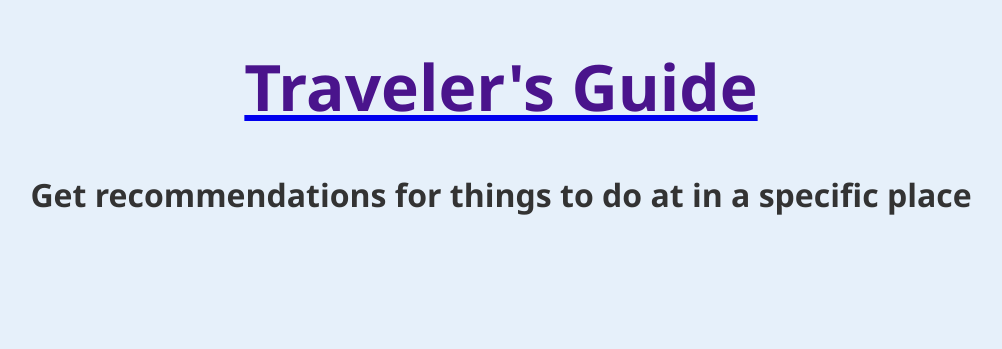
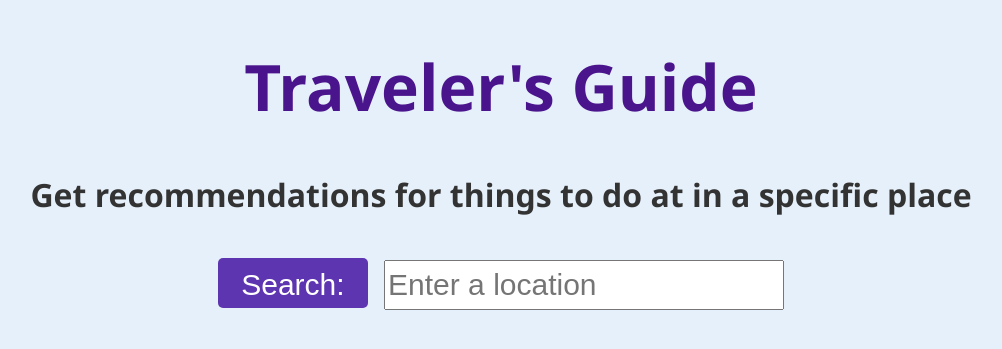
Before and after one commit to software-students-spring2024/5-final-project-spring-2024-kiwi-final, a Flask app: page /searchRecom in a window 1280 px wide. Shown: the top 349 px of the page, without its empty margins (139-1141 px from the left). Run offline with Flask 3, Linux system fonts and the light colour scheme.

Commit message:
search functionality

```diff
--- a/docker-compose.yml
+++ b/docker-compose.yml
@@ -24,7 +24,7 @@ services:
       - mongo_db
     environment:
       MONGO_URI: "mongodb://mongo_db:27017/mydatabase"
-      OPENAI_API_KEY: "{Input key here}"
+      OPENAI_API_KEY: "{Insert key here}"
 
   mongo_db:
     image: mongo
--- a/webApp/static/style.css
+++ b/webApp/static/style.css
@@ -6,11 +6,12 @@ html, body {
 
 /* Centering content */
 .container {
+    background-color: #E6F0FA;
     display: flex;
     flex-direction: column;
     align-items: center;
     justify-content: center;
-    height: 100vh;
+    padding: 10px;
 }
 
 /* Basic styling */
@@ -33,8 +34,17 @@ h2 {
 
 p {
     color: #333;
-    font-size: 1em;
+    font-size: 25px;
     text-align: center;
+}
+
+input {
+  width: 400px;
+  height: 50px;
+  font-size: 30px;
+  margin: 6px;
+  display: inline-block;
+  text-decoration: none;
 }
 
 button {
@@ -44,8 +54,9 @@ button {
     border: none;
     cursor: pointer;
     border-radius: 5px;
-    width: 200px;
-    font-size: 20px;
+    width: 300px;
+    height: 50px;
+    font-size: 30px;
     margin: 6px;
     display: inline-block;
     text-decoration: none;
@@ -86,17 +97,6 @@ button:hover {
     color: #333;
 }
 
-/* Container styling */
-.container {
-    background-color: #E6F0FA;
-    display: flex;
-    flex-direction: column;
-    align-items: center;
-    justify-content: center;
-    height: 100vh;
-    padding: 10px;
-}
-
 .home_nav {
     text-align: center;
     background-color: #E6F0FA;
@@ -109,6 +109,11 @@ button:hover {
     z-index: -1;
 }
 
+.search_box {
+    display: flex;
+    justify-content: center;
+}
+
 /* Responsive styling */
 @media (max-width: 768px) {
     h1 {
--- a/webApp/templates/searchRecom.html
+++ b/webApp/templates/searchRecom.html
@@ -7,6 +7,49 @@
     <link rel="stylesheet" href="{{ url_for('static', filename='style.css') }}">
 </head>
 <body>
-    <a href="/"><h1>Traveler's Guide</h1></a>
+    <a href="/" style="text-decoration:none"><h1>Traveler's Guide</h1></a>
     <h2>Get recommendations for things to do at in a specific place</h2>
+    <div class="container">
+        <div class="search_container">
+          <button onclick="getRecommendations()" style="display:inline; width: 150px;">Search:</button>
+          <input type="search" id="searchVal" placeholder="Enter a location" style="display:inline;">
+        </div>
+        <div id='place' style = "font-size: 25px;"></div>
+        <div style = "width: 1200px;">
+            <ol id='ml_response'></ol>
+        </div>
+    </div>
+    <script>
+        function getRecommendations() {
+            let s = document.getElementById("searchVal").value;
+            let words = s.split(" ");
+            for (let i = 0; i < words.length; i++) {
+                words[i] = words[i][0].toUpperCase() + words[i].substr(1);
+            }
+            s = words.join(" ");
+            document.getElementById('searchVal').value = '';
+            document.getElementById('place').innerHTML = 'Just a moment...';
+            document.getElementById('ml_response').innerHTML = '';
+            fetch(`http://127.0.0.1:5001/ml_search?loc=${s}`)
+            .then(response => response.json())
+            .then(data => {
+                if(data.ml_response !== "Not a location") {
+                    console.log(data);
+                    document.getElementById('place').innerHTML = s;
+                    let formatted_ml_response = (data.ml_response.split(/(?:1\.|2\.|3\.|4\.|5\.)/));
+                    let response = document.getElementById('ml_response');
+                    response.innerHTML = '';
+                    formatted_ml_response.forEach((item, index) => {
+                        let recom = document.createElement('li');
+                        recom.textContent = item.trim();
+                        if (index > 0) {
+                            response.appendChild(recom);
+                        }
+                    });
+                }
+                else {
+                    document.getElementById('place').innerHTML = s.concat(" is not a valid geographical location");
+                }
+        })}
+    </script>
 </body>
```
Also changed, not shown: machineLearningClient/app2.py (+17 -4 lines), webApp/templates/index.html (+5 -5 lines), webApp/templates/locationRecom.html (+9 -8 lines).
